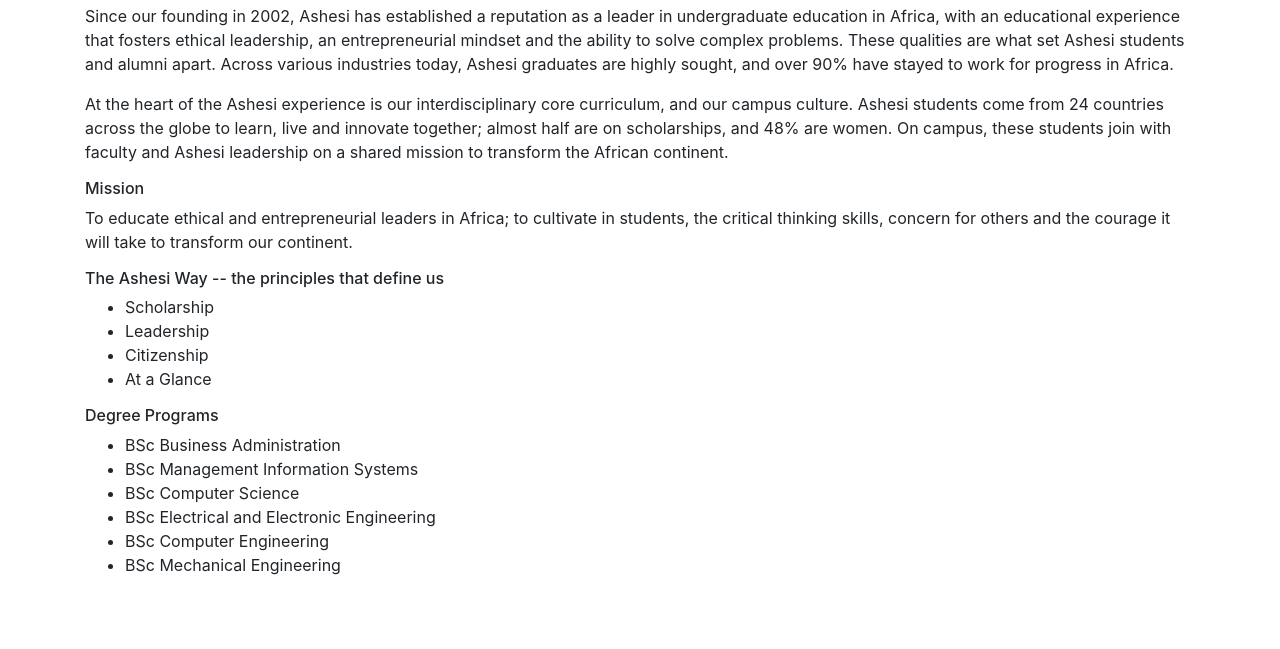
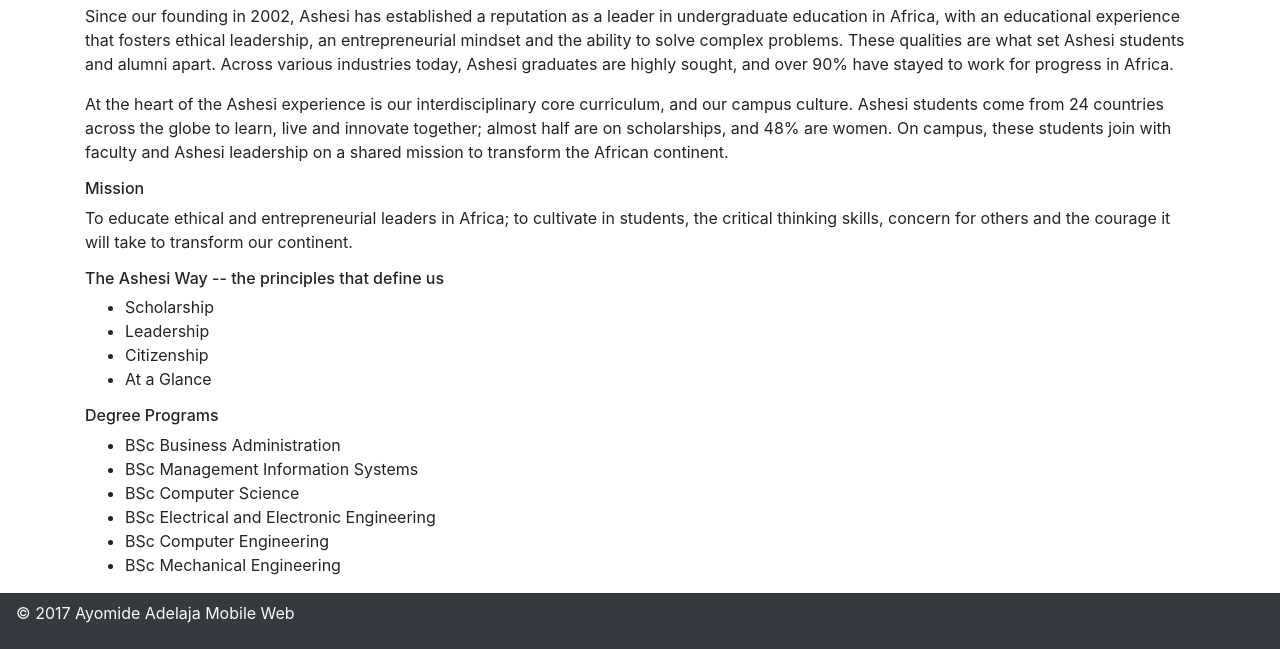
Before and after one commit to AyomideAdelaja/Ayomide.Adelaja_AshesiApplication, a plain HTML site: page index.html in a window 1280 px wide. Shown: the part 470-1119 px from the top of the page. Before the commit the page ends 1063 px from the top, so only its background shows below. Drawn offline with Linux system fonts and the light colour scheme.

Commit message:
Next commit

```diff
--- a/index.html
+++ b/index.html
@@ -112,5 +112,10 @@
 			</div>
 
 		</div>
+
+		<!-- footer -->
+		<div class="navbar navbar-dark bg-dark">
+			<p class="text-light text-center">&copy; 2017 Ayomide Adelaja &#09; Mobile Web</p>
+		</div>
 	</body>
 </html>
```
Also changed, not shown: pages/ah_page.html (+5 -0 lines), pages/ba_page.html (+5 -0 lines), pages/ce_page.html (+5 -0 lines), pages/cs_page.html (+5 -0 lines).
